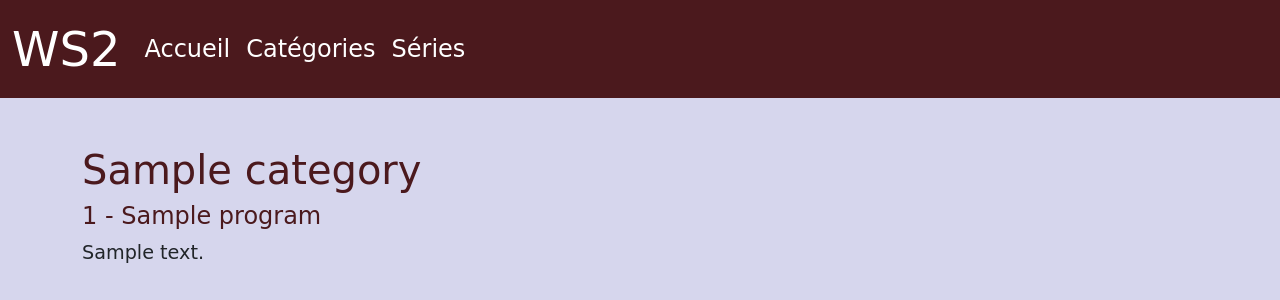
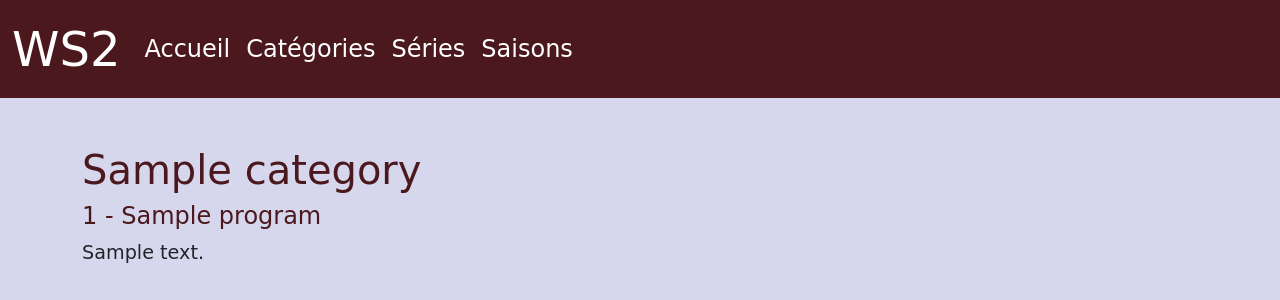
Before and after one commit to veroniqueauzias/wildSeries2, a Symfony app: template templates/category/show.html.twig in a window 1280 px wide. Shown: the top 300 px of the page. Run offline with Twig, Linux system fonts and the light colour scheme; the template is opened without the code that fills it: most values are stand-ins (such as "Sample title", 1, 10 or a date in 2020); style sheets or scripts are compiled from the project's sources; some libraries are stand-ins or nearby versions; some web fonts are replaced.

Commit message:
add seasons to navbar

```diff
--- a/templates/_navbar.html.twig
+++ b/templates/_navbar.html.twig
@@ -11,9 +11,11 @@
                 </li><li class="nav-item">
                     <a class="nav-link" href="{{ path('category_index') }}">Catégories</a>
                 </li>
-
                 <li class="nav-item">
                     <a class="nav-link" href="{{ path('program_index') }}">Séries</a>
+                </li>
+                <li class="nav-item">
+                    <a class="nav-link" href="{{ path('season_index') }}">Saisons</a>
                 </li>
 
             </ul>
```
